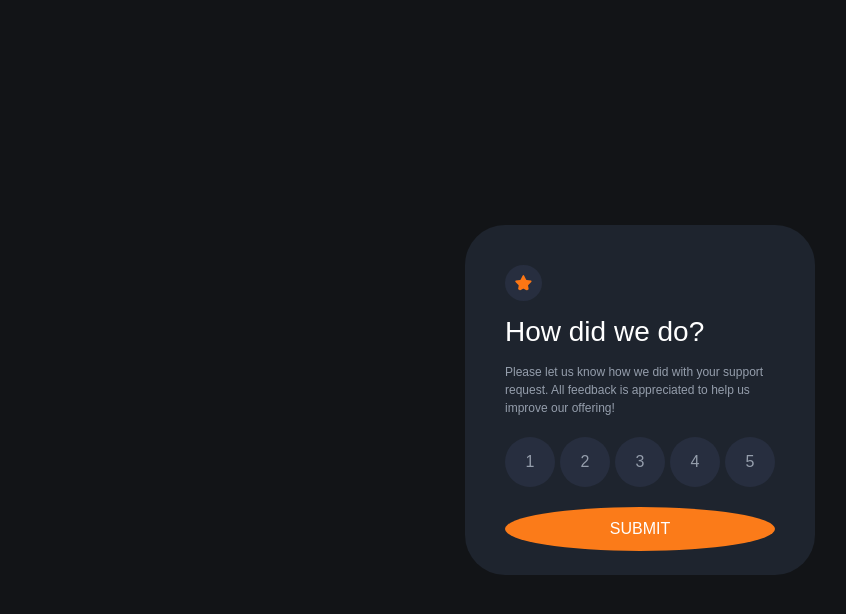
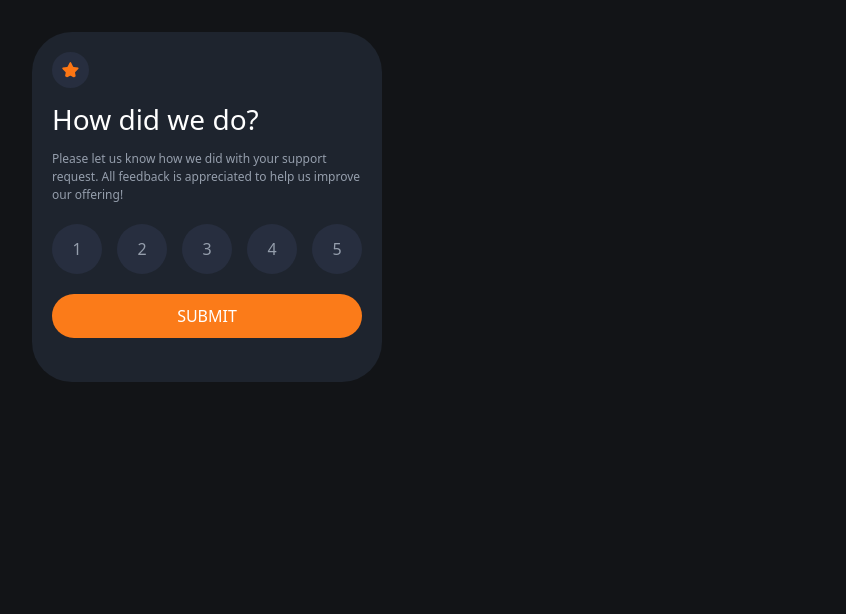
Before and after one commit to MattSigouin/RatingComponent, a React (Create React App) app: page / in a window 1280 px wide. Shown: the top 614 px of the page, without its empty margins (0-846 px from the left). Built offline with nearby package versions, Linux system fonts and the light colour scheme.

Commit message:
Added thank you page and styling.

```diff
--- a/package.json
+++ b/package.json
@@ -42,6 +42,7 @@
   },
   "devDependencies": {
     "@types/css-modules": "^1.0.2",
+    "eslint-config-prettier": "^8.9.0",
     "tailwindcss": "^3.3.3"
   }
 }
--- a/src/components/Rating.module.css
+++ b/src/components/Rating.module.css
@@ -1,10 +1,52 @@
+:root {
+    max-width: 1440px;
+    margin: 0 auto;
+    padding: 2rem;
+    text-align: center;
+
+
+
+}
+
+body {
+    background-color: #121417;
+
+
+}
+
 .card {
+    background: #1e242e;
+    padding: 20px;
+    border-radius: 40px;
+    width: 350px;
+    height: 350px;
+    text-align: left;
+}
+
+.thankYouCard {
     background: #1e242e;
     padding: 40px;
     border-radius: 40px;
     width: 350px;
     height: 350px;
-    text-align: left
+    text-align: center;
+    align-items: center;
+    display: flex;
+    flex-direction: column;
+}
+
+.selected {
+    color: #fb7b19;
+    background: #272e3f;
+    padding: 5px;
+    font-size: 12px;
+    border-radius: 40px;
+    display: inline-block;
+    padding-left: 20px;
+    padding-right: 20px;
+    margin-top: 20px;
+
+
 }
 
 .star {
@@ -58,13 +100,12 @@
     font: bold;
     padding: 10px;
     width: 100%;
-    border-radius: 50%;
+    border-radius: 40px;
 }
 
 .submit:hover {
     background-color: white;
     color: #fb7b19;
-    padding-bottom: 30px;
     width: 100%;
-    border-radius: 50%;
+    border-radius: 40px;
 }
--- a/src/components/Rating.tsx
+++ b/src/components/Rating.tsx
@@ -1,20 +1,38 @@
 import styles from './Rating.module.css'
-import {useState} from 'react'
+import { useState } from 'react'
 
 export function Rating(){
     const [selectedRating, setSelectedRating] = useState<number>()
+    const [isSubmitted, setIsSubmitted] = useState(false)
 
     function handleRatingClicked(rating: number) {
         setSelectedRating(rating)
     }
 
+function handleFormSubmitted(e: React.FormEvent) {
+  e.preventDefault();
+  setIsSubmitted(true);
+}
 
 
-return <div>
+return isSubmitted ? (
+<div className={styles.thankYouCard}>
+  <img src="/thanks.svg" alt=""></img>
+  <p className={styles.selected}>You selected {selectedRating} out of 5</p>
 
-<main className="flex min-h-screen bg-very-dark-blue items-center flex-col justify-center font-overpass">
-<div className={styles.card}>
+  <h1 className={styles.header}>
+    Thank you!
+    </h1>
 
+  <p className={styles.description}>
+     We appreciate you taking the time to give a rating. If you ever need more support, don't hesitate to get in touch!
+  </p>
+</div>)
+:
+(
+
+
+<form onSubmit={handleFormSubmitted} className={styles.card}>
     <img className={styles.star} src="/icon-star.svg" alt=""></img>
 
   <h1 className={styles.header}>
@@ -26,25 +44,25 @@ return <div>
     All feedback is appreciated to help us improve our offering!
   </p>
 
-{selectedRating}
 
 <div className={styles.group}>
+  {/*Changed buttons to be dynamic by mapping an array. Can change number of ratings if wanted */}
     {[1,2,3,4,5].map((rating) =>(
         <button
+    type="button"
     onClick={() => handleRatingClicked(rating)}
     className={styles.rating}>
-        {rating}</button>
+        {rating}
+        </button>
     ))}
 </div>
 
 
 <div>
-  <button className={styles.submit}>SUBMIT</button>
+  <button disabled={selectedRating === undefined} className={styles.submit}>SUBMIT</button>
 </div>
 
 
-</div>
+</form>
 
-</main>
-</div>
-}
+)}
```
Also changed, not shown: public/thanks.svg (added), 1 other file (tests, documents, lock files or other folders).
